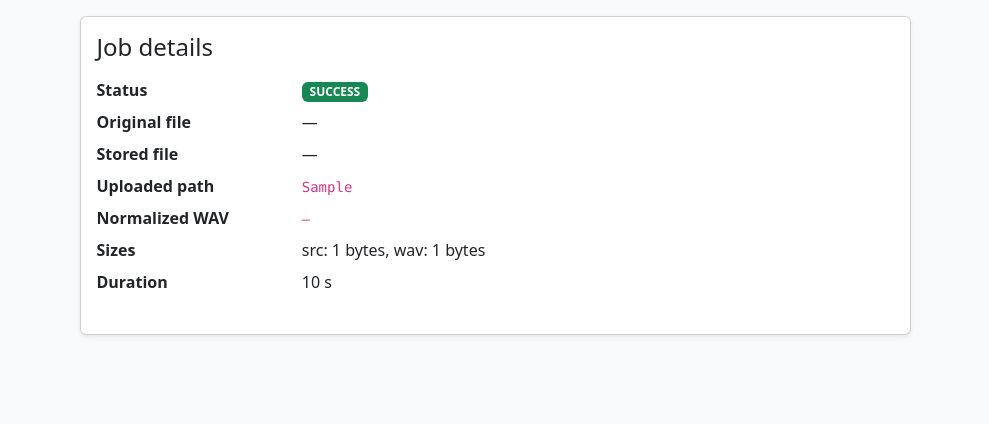
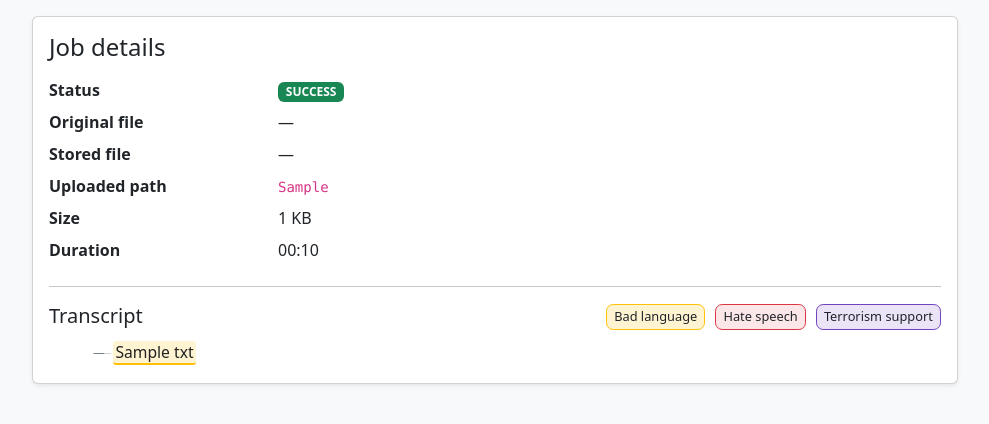
Before and after one commit to vladpaun1/JunctionX-Delft, a Django app: template backend/templates/web/job_detail.html in a window 1280 px wide. Shown: the part 57-481 px from the top of the page, without its empty margins (145-1134 px from the left). Run offline with Django 5.2, Linux system fonts and the light colour scheme; the template is opened without the code that fills it: most values are stand-ins (such as "Sample title", 1, 10 or a date in 2020); data that the repository does not hold is empty.

Commit message:
made job_desc better

```diff
--- /dev/null
+++ b/backend/apps/web/templatetags/mediafmt.py
@@ -0,0 +1,39 @@
+# backend/apps/web/templatetags/mediafmt.py
+from django import template
+
+register = template.Library()
+
+@register.filter(name="filesize_km")
+def filesize_km(num_bytes):
+    """
+    Format bytes as KB/MB (binary 1024). Never shows bytes.
+    0 -> '0 KB', 1..1023 -> '1 KB', 1536 -> '1.5 MB', etc.
+    """
+    try:
+        n = float(num_bytes or 0)
+    except (TypeError, ValueError):
+        n = 0.0
+
+    KB = 1024.0
+    MB = KB * 1024.0
+
+    if n <= 0:
+        return "0 KB"
+    if n < MB:
+        k = max(1.0, n / KB)
+        # 1 decimal only if < 10 KB? Not needed; keep no decimals for KB.
+        return f"{int(round(k))} KB"
+    m = n / MB
+    # MB: 1 decimal for readability
+    return f"{m:.1f} MB"
+
+@register.filter(name="mmss")
+def mmss(seconds):
+    """Format seconds as mm:ss."""
+    try:
+        s = float(seconds or 0)
+    except (TypeError, ValueError):
+        s = 0.0
+    s = max(0, int(round(s)))
+    m, sec = divmod(s, 60)
+    return f"{m:02d}:{sec:02d}"
--- /dev/null
+++ b/backend/assets/css/job_detail.css
@@ -0,0 +1,105 @@
+.transcript {
+  line-height: 1.9;
+  font-size: 0.98rem;
+  color: #222;
+}
+.transcript .plain {
+  color: #222;
+}
+
+/* Highlighted parts */
+.flagged {
+  position: relative;
+  padding: 0 0.15rem;
+  border-bottom: 2px solid transparent;
+  border-radius: 0.2rem;
+  transition: box-shadow 0.15s ease;
+}
+.flagged:hover {
+  box-shadow: inset 0 -0.25em rgba(0, 0, 0, 0.06);
+}
+.lbl-bad {
+  background: rgba(255, 193, 7, 0.18);
+  border-bottom-color: #ffc107;
+}
+.lbl-hate {
+  background: rgba(220, 53, 69, 0.12);
+  border-bottom-color: #dc3545;
+}
+.lbl-terror {
+  background: rgba(111, 66, 193, 0.14);
+  border-bottom-color: #6f42c1;
+}
+
+/* Legend chips */
+.legend .chip {
+  display: inline-block;
+  font-size: 0.8rem;
+  padding: 0.15rem 0.45rem;
+  border-radius: 0.45rem;
+  margin-left: 0.35rem;
+}
+.chip.bad {
+  background: rgba(255, 193, 7, 0.18);
+  border: 1px solid #ffc107;
+}
+.chip.hate {
+  background: rgba(220, 53, 69, 0.12);
+  border: 1px solid #dc3545;
+}
+.chip.terror {
+  background: rgba(111, 66, 193, 0.14);
+  border: 1px solid #6f42c1;
+}
+
+/* Floating tooltip that follows cursor */
+.flag-fly {
+  position: fixed;
+  left: 0;
+  top: 0;
+  transform: translate(-50%, -100%);
+  background: #fff;
+  border: 1px solid rgba(0, 0, 0, 0.12);
+  box-shadow: 0 6px 18px rgba(0, 0, 0, 0.14);
+  border-radius: 0.5rem;
+  padding: 0.2rem 0.5rem;
+  font-size: 0.75rem;
+  white-space: nowrap;
+  pointer-events: none;
+  opacity: 0;
+  transition: opacity 0.06s linear;
+  z-index: 2000;
+}
+.flag-fly.bad {
+  border-color: #ffc107;
+}
+.flag-fly.hate {
+  border-color: #dc3545;
+}
+.flag-fly.terror {
+  border-color: #6f42c1;
+}
+
+
+/* Gutter for line timestamps */
+.transcript-wrap { position: relative; padding-left: 64px; }
+.gutter { position: absolute; left: 0; top: 0; width: 56px; pointer-events: none; }
+.gutter .tick {
+  position: absolute;
+  left: 0;
+  width: 100%;
+  text-align: right;
+  font-size: .75rem;
+  line-height: 1;
+  color: #6c757d;
+  opacity: .9;
+}
+.gutter .tick::after {
+  content: "";
+  position: absolute;
+  right: -6px;
+  top: 50%;
+  width: 6px;
+  height: 1px;
+  background: rgba(0,0,0,.2);
+}
--- /dev/null
+++ b/backend/assets/js/job_detail.js
@@ -0,0 +1,114 @@
+(function () {
+  /* --------- helpers --------- */
+  function mmss(v) {
+    if (v === null || v === undefined || v === "") return "—";
+    const s = Number(v);
+    if (!isFinite(s)) return "—";
+    const m = Math.floor(s / 60).toString().padStart(2, "0");
+    const sec = Math.floor(s % 60).toString().padStart(2, "0");
+    return `${m}:${sec}`;
+  }
+  function classFor(label) {
+    const l = (label || "").toLowerCase();
+    if (l.includes("terror")) return { span: "lbl-terror", chip: "terror" };
+    if (l.includes("hate"))   return { span: "lbl-hate",   chip: "hate" };
+    if (l.includes("bad"))    return { span: "lbl-bad",    chip: "bad" };
+    return { span: "lbl-bad", chip: "bad" };
+  }
+
+  /* --------- tooltip (cursor-follow) --------- */
+  const tip = document.createElement("div");
+  tip.className = "flag-fly";
+  document.body.appendChild(tip);
+
+  document.querySelectorAll(".flagged").forEach((el) => {
+    const label = el.dataset.label || "—";
+    const st = el.dataset.start;
+    const en = el.dataset.end;
+
+    const { span, chip } = classFor(label);
+    el.classList.add(span);
+
+    el.addEventListener("mouseenter", () => {
+      tip.textContent = `${label} • ${mmss(st)}–${mmss(en)}`;
+      tip.className = `flag-fly ${chip}`;
+      tip.style.opacity = "1";
+    });
+    el.addEventListener("mousemove", (e) => {
+      const margin = 12, w = tip.offsetWidth || 180, h = tip.offsetHeight || 28;
+      let x = e.clientX, y = e.clientY;
+      x = Math.max(margin + w/2, Math.min(window.innerWidth - margin - w/2, x));
+      y = Math.max(margin + h, y - 14);
+      tip.style.left = `${x}px`;
+      tip.style.top  = `${y}px`;
+    });
+    el.addEventListener("mouseleave", () => { tip.style.opacity = "0"; });
+    el.addEventListener("focus", () => {
+      tip.textContent = `${label} • ${mmss(st)}–${mmss(en)}`;
+      tip.className = `flag-fly ${chip}`;
+      tip.style.opacity = "1";
+    });
+    el.addEventListener("blur", () => { tip.style.opacity = "0"; });
+  });
+
+  /* --------- left gutter timestamps --------- */
+  function buildGutter() {
+    const wrap   = document.getElementById("transcript-wrap");
+    const body   = document.getElementById("transcript");
+    const gutter = document.getElementById("transcript-gutter");
+    if (!wrap || !body || !gutter) return;
+
+    gutter.innerHTML = "";
+
+    // Gather all inline rects (both plain & flagged now carry data-start)
+    const pieces = body.querySelectorAll(".plain, .flagged");
+
+    // Map of visual rows keyed by rounded Y; for each, keep leftmost rect
+    const rows = new Map();
+
+    pieces.forEach((el) => {
+      const tStart = Number(el.dataset.start);
+      const rects = el.getClientRects();
+      for (const r of rects) {
+        const key = Math.round(r.top); // group rects on the same visual row
+        const current = rows.get(key);
+        if (!current || r.left < current.left) {
+          rows.set(key, { left: r.left, top: r.top, height: r.height, time: tStart });
+        }
+      }
+    });
+
+    // Sorted by vertical position
+    const lines = Array.from(rows.values()).sort((a, b) => a.top - b.top);
+    if (!lines.length) return;
+
+    // Place a tick every 5 lines (change step to taste)
+    const wrapBox = wrap.getBoundingClientRect();
+    const step = 5;
+
+    for (let i = 0; i < lines.length; i += step) {
+      const row = lines[i];
+      const tick = document.createElement("div");
+      tick.className = "tick";
+
+      // Put the tick near the text baseline: ~0.78 of the line box
+      const baselineY = row.top - wrapBox.top + (row.height * 0.25) + wrap.scrollTop;
+      tick.style.top = `${baselineY}px`;
+      tick.textContent = mmss(row.time);
+
+      gutter.appendChild(tick);
+    }
+  }
+
+  // Recompute on load, resize, and when the transcript changes size
+  window.addEventListener("load", buildGutter);
+  window.addEventListener("resize", buildGutter);
+
+  let raf;
+  const ro = new ResizeObserver(() => {
+    cancelAnimationFrame(raf);
+    raf = requestAnimationFrame(buildGutter);
+  });
+  const transcriptEl = document.getElementById("transcript");
+  if (transcriptEl) ro.observe(transcriptEl);
+})();
--- a/backend/templates/web/job_detail.html
+++ b/backend/templates/web/job_detail.html
@@ -1,11 +1,14 @@
 {% extends 'layouts/base.html' %}
 {% load static %}
+{% load mediafmt %}
 
 {% block title %}Job {{ job.id }}{% endblock %}
 
 {% block content %}
+<link rel="stylesheet" href="{% static 'css/upload.css' %}">
+<link rel="stylesheet" href="{% static 'css/job_detail.css' %}">
 <div class="row">
-  <div class="col-lg-9 mx-auto">
+  <div class="col-lg-10 mx-auto">
     <div class="card shadow-sm">
       <div class="card-body">
         <h1 class="h4 mb-3">Job details</h1>
@@ -13,15 +16,10 @@
         <dl class="row">
             <dt class="col-sm-3">Status</dt>
             <dd class="col-sm-9">
-            {% if job.status == "SUCCESS" %}
-              <span class="badge bg-success">SUCCESS</span>
-            {% elif job.status == "FAILED" %}
-              <span class="badge bg-danger">FAILED</span>
-            {% elif job.status == "RUNNING" %}
-              <span class="badge bg-secondary">RUNNING</span>
-            {% else %}
-              <span class="badge bg-secondary">{{ job.status }}</span>
-            {% endif %}
+                {% if job.status == "SUCCESS" %}<span class="badge bg-success">SUCCESS</span>
+                {% elif job.status == "FAILED" %}<span class="badge bg-danger">FAILED</span>
+                {% elif job.status == "RUNNING" %}<span class="badge bg-secondary">RUNNING</span>
+                {% else %}<span class="badge bg-secondary">{{ job.status }}</span>{% endif %}
             </dd>
 
             <dt class="col-sm-3">Original file</dt>
@@ -33,17 +31,13 @@
             <dt class="col-sm-3">Uploaded path</dt>
             <dd class="col-sm-9"><code>{{ job.upload_rel|default:job.upload_path }}</code></dd>
 
-          <dt class="col-sm-3">Normalized WAV</dt>
-          <dd class="col-sm-9"><code>{{ job.normalized_rel|default:job.normalized_path|default:"—" }}</code></dd>
+            {# Removed "Normalized WAV" row entirely #}
 
-          <dt class="col-sm-3">Sizes</dt>
-          <dd class="col-sm-9">
-            src: {{ job.src_size|default:"?" }} bytes,
-            wav: {{ job.wav_size|default:"?" }} bytes
-          </dd>
+            <dt class="col-sm-3">Size</dt>
+            <dd class="col-sm-9">{{ job.src_size|filesize_km }}</dd>
 
             <dt class="col-sm-3">Duration</dt>
-          <dd class="col-sm-9">{{ job.duration_sec|default:"—" }} s</dd>
+            <dd class="col-sm-9">{{ job.duration_sec|mmss }}</dd>
 
             {% if job.error %}
                 <dt class="col-sm-3">Error</dt>
@@ -51,22 +45,53 @@
             {% endif %}
         </dl>
 
-        {% if ok %}
+        {% if job.status == "SUCCESS" %}
           <hr />
-          <h5>Transcript</h5>
-          <pre class="small">{{ job.full_text|default:"(empty)" }}</pre>
+          <div class="d-flex align-items-center justify-content-between mb-2">
+            <h5 class="mb-0">Transcript</h5>
+            <div class="legend">
+              <span class="chip bad">Bad language</span>
+              <span class="chip hate">Hate speech</span>
+              <span class="chip terror">Terrorism support</span>
+            </div>
+          </div>
 
-          {% if job.labels %}
-            <h5 class="mt-3">Labels</h5>
-            <ul>
-              {% for lbl in job.labels %}
-                <li><code>{{ lbl.0 }}</code>: {{ lbl.1 }}</li>
+            <div class="transcript-wrap" id="transcript-wrap">
+            <div class="gutter" id="transcript-gutter" aria-hidden="true"></div>
+            <div class="transcript" id="transcript">
+                {% for lbl, txt, start, end in job.labels %}
+                {% with l=lbl|lower %}
+                    {% if "skip" in l %}
+                    <span class="plain"
+                            data-start="{{ start|default_if_none:'' }}"
+                            data-end="{{ end|default_if_none:'' }}">
+                        {{ txt|escape }}
+                    </span>
+                    {% else %}
+                    <span class="flagged"
+                            tabindex="0"
+                            data-label="{{ lbl }}"
+                            data-start="{{ start|default_if_none:'' }}"
+                            data-end="{{ end|default_if_none:'' }}">
+                        {{ txt|escape }}
+                    </span>
+                    {% endif %}
+                {% endwith %}
+                <span> </span>
                 {% endfor %}
-            </ul>
-          {% endif %}
+            </div>
+            </div>
+
+
+
         {% endif %}
       </div>
     </div>
   </div>
 </div>
 {% endblock %}
+
+
+{% block extra_js %}
+<script src="{% static 'js/job_detail.js' %}"></script>
+{% endblock %}
```
Also changed, not shown: backend/services/pipeline/steps.py (+15 -14 lines), backend/apps/web/templatetags/__init__.py (added). Lines whose indentation alone changed are shown as unchanged.
